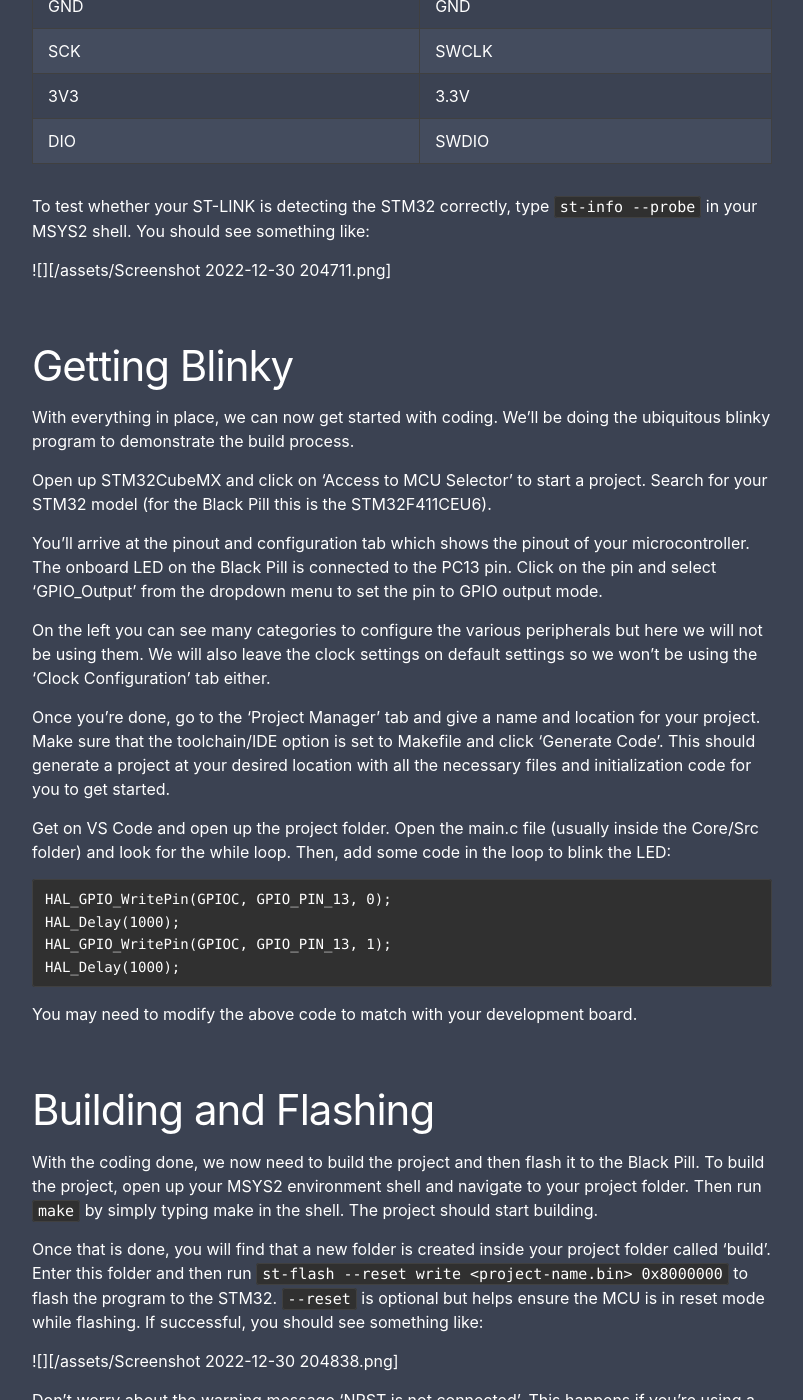
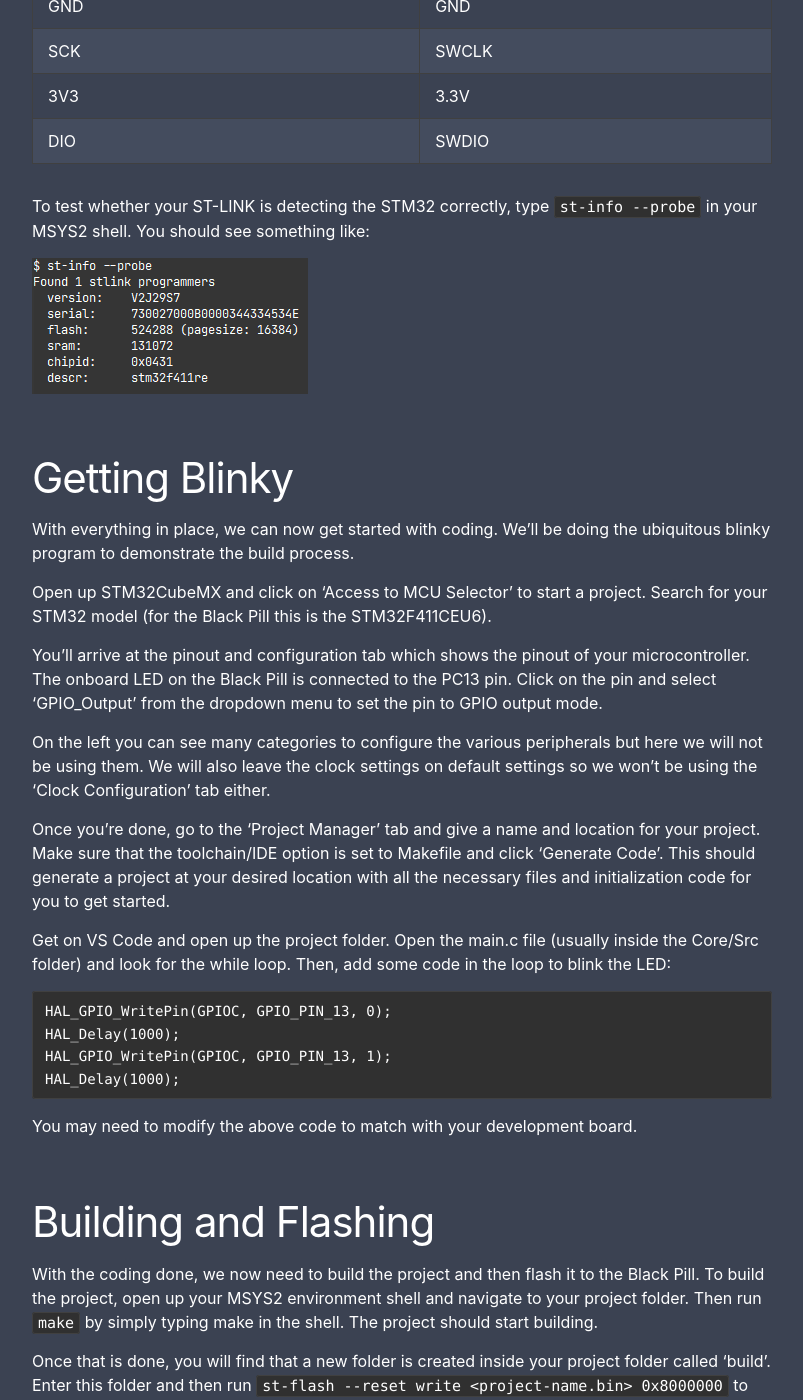
Before and after one commit to kw-ch/kw-ch.github.io, a Jekyll site: the page built from _posts/2022-12-28-stm32-development.md, in a window 1280 px wide and 1400 px high, scrolled down 1590 px. Shown: the whole window, without its empty margins (238-1041 px from the left). Built offline with Jekyll 4.4.1, drawn with Linux system fonts in a browser that asks for light colours.

Commit message:
Update 2022-12-28-stm32-development.md

```diff
--- a/_posts/2022-12-28-stm32-development.md
+++ b/_posts/2022-12-28-stm32-development.md
@@ -39,7 +39,7 @@
 
 To test whether your ST-LINK is detecting the STM32 correctly, type `st-info --probe` in your MSYS2 shell. You should see something like:
 
-![][/assets/Screenshot 2022-12-30 204711.png]
+![image](/assets/Screenshot 2022-12-30 204711.png)
 
 # Getting Blinky
 With everything in place, we can now get started with coding. We'll be doing the ubiquitous blinky program to demonstrate the build process.
```
Also changed, not shown: other parts of _posts/2022-12-28-stm32-development.md (+1 -1 lines).
